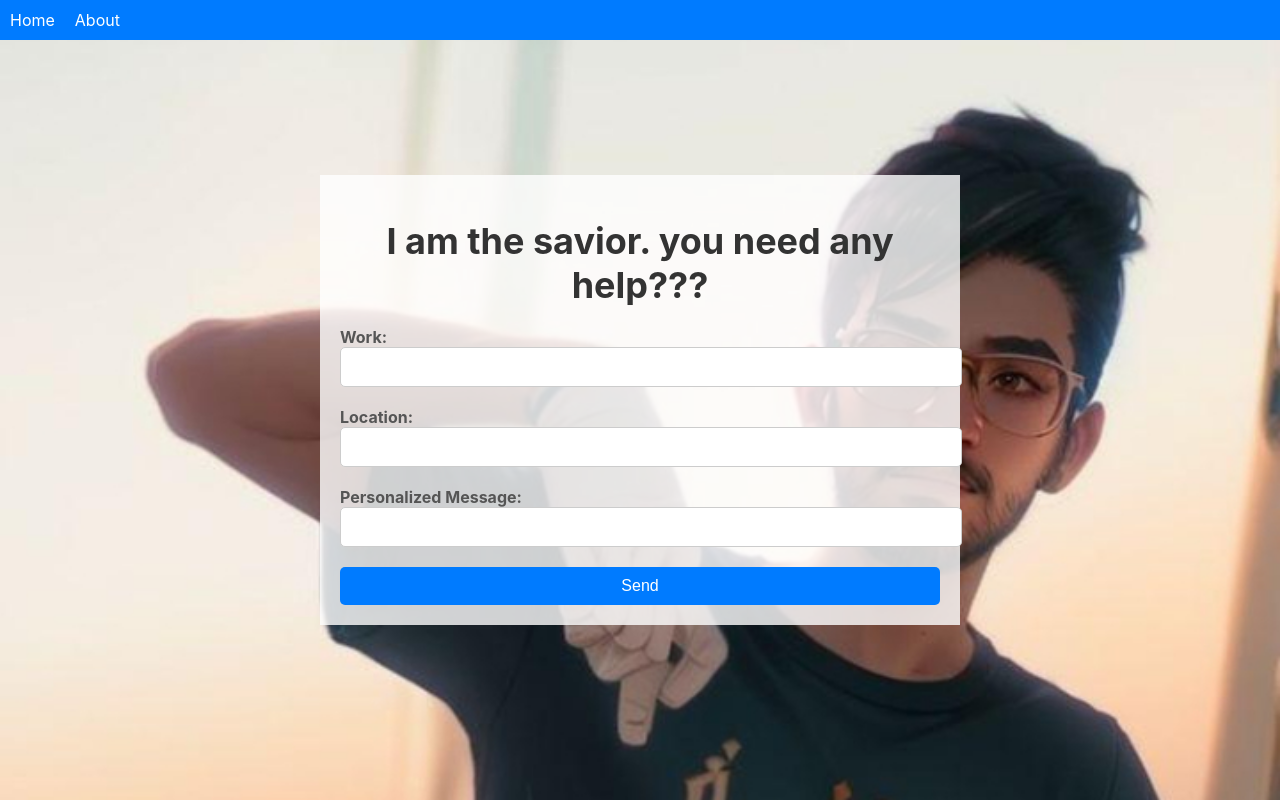
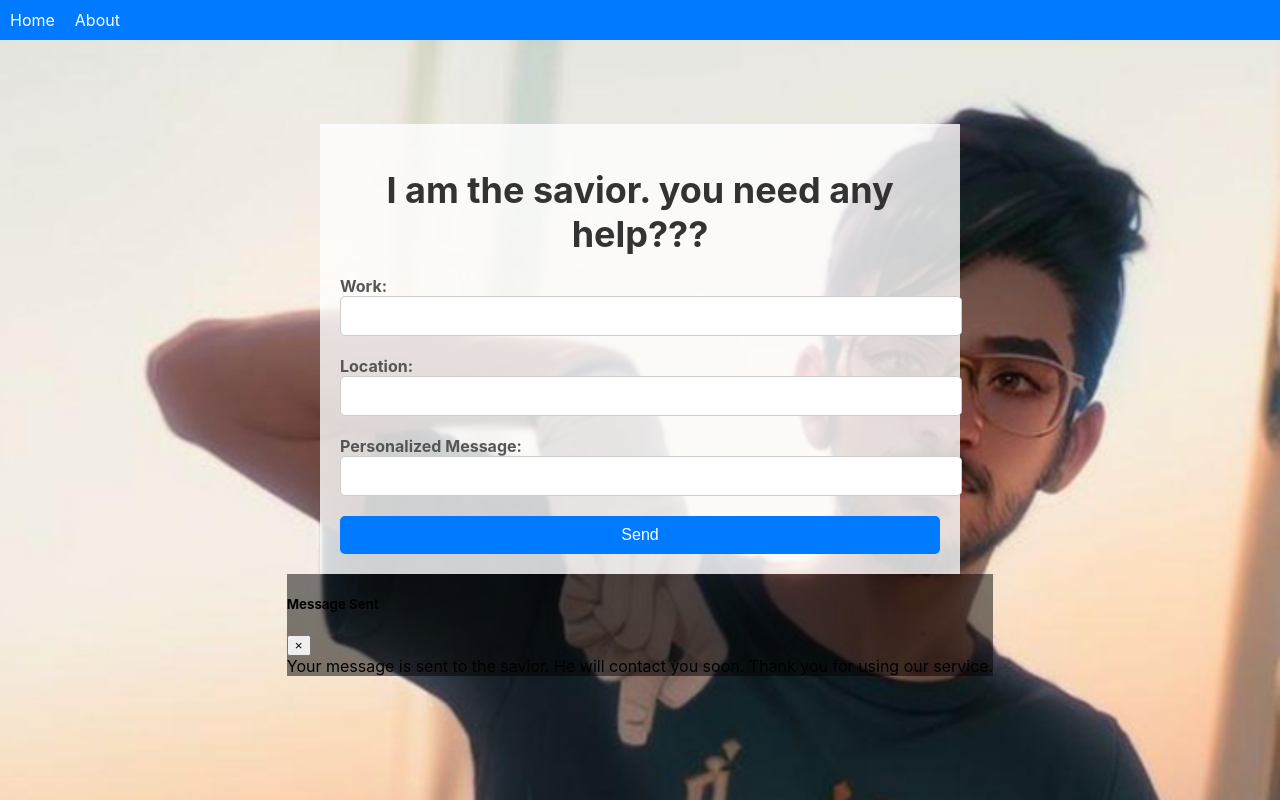
Before and after one commit to Divyanshu6797/bully-frontend, a React (Create React App) app: page / in a window 1280 px wide. Both pictures are taken after typing "Sample", "Sample", "Sample" into the empty fields and a click on the button "Send". Built offline with nearby package versions, Linux system fonts and the light colour scheme; no server answers.

Commit message:
Update App.js

```diff
--- a/src/App.js
+++ b/src/App.js
@@ -1,11 +1,14 @@
 import React, { useState } from 'react';
 import axios from 'axios';
 import backgroundImage from './oneImage.png';
+
 
 const App = () => {
   const [work, setWork] = useState('');
   const [location, setLocation] = useState('');
   const [message, setMessage] = useState('');
+  const [showModal, setShowModal] = useState(false);
+  const [showEmptyFieldModal, setShowEmptyFieldModal] = useState(false);
 
   const handleWorkChange = (event) => {
     setWork(event.target.value);
@@ -20,12 +23,16 @@ const App = () => {
   };
 
   const handleSend = async () => {
+    if (!work || !location) {
+      setShowEmptyFieldModal(true);
+      return;
+    }
+
     const data1 = {
       work: work,
       room_no: location,
       message: message
     };
-    alert("Your message is sent to the savior. He will contact you soon. Thank you for using our service.")
 
     try {
       const response = await axios.post('https://bully-backend.onrender.com/sendmail', data1);
@@ -33,12 +40,19 @@ const App = () => {
       setWork('');
       setLocation('');
       setMessage('');
+      setShowModal(true);
     } catch (error) {
       console.error('Error sending email:', error);
       setWork('');
       setLocation('');
       setMessage('');
+      setShowModal(true);
     }
+  };
+
+  const closeModal = () => {
+    setShowModal(false);
+    setShowEmptyFieldModal(false);
   };
 
   return (
@@ -65,6 +79,46 @@ const App = () => {
         </div>
         <button style={{ padding: '10px 20px', fontSize: '16px', backgroundColor: '#007bff', color: '#fff', border: 'none', borderRadius: '5px', cursor: 'pointer', width: '100%' }} onClick={handleSend}>Send</button>
       </div>
+
+      {/* Bootstrap Modal for Empty Field */}
+      {showEmptyFieldModal && (
+        <div className="modal" tabIndex="-1" role="dialog" style={{ display: 'block', backgroundColor: 'rgba(0, 0, 0, 0.5)', overflow: 'auto' }}>
+          <div className="modal-dialog" role="document">
+            <div className="modal-content">
+              <div className="modal-header">
+                <h5 className="modal-title">Error</h5>
+                <button type="button" className="close" aria-label="Close" onClick={closeModal}>
+                  <span aria-hidden="true">&times;</span>
+                </button>
+              </div>
+              <div className="modal-body">
+                The saviour is dumb. He couldn't find your location or task. Please fill in the required fields.
+              </div>
+            </div>
+          </div>
+        </div>
+      )}
+      {/* End of Bootstrap Modal for Empty Field */}
+
+      {/* Bootstrap Modal for Message Sent */}
+      {showModal && (
+        <div className="modal" tabIndex="-1" role="dialog" style={{ display: 'block', backgroundColor: 'rgba(0, 0, 0, 0.5)', overflow: 'auto' }}>
+          <div className="modal-dialog" role="document">
+            <div className="modal-content">
+              <div className="modal-header">
+                <h5 className="modal-title">Message Sent</h5>
+                <button type="button" className="close" aria-label="Close" onClick={closeModal}>
+                  <span aria-hidden="true">&times;</span>
+                </button>
+              </div>
+              <div className="modal-body">
+                Your message is sent to the savior. He will contact you soon. Thank you for using our service.
+              </div>
+            </div>
+          </div>
+        </div>
+      )}
+      {/* End of Bootstrap Modal for Message Sent */}
     </div>
   );
 };
```
